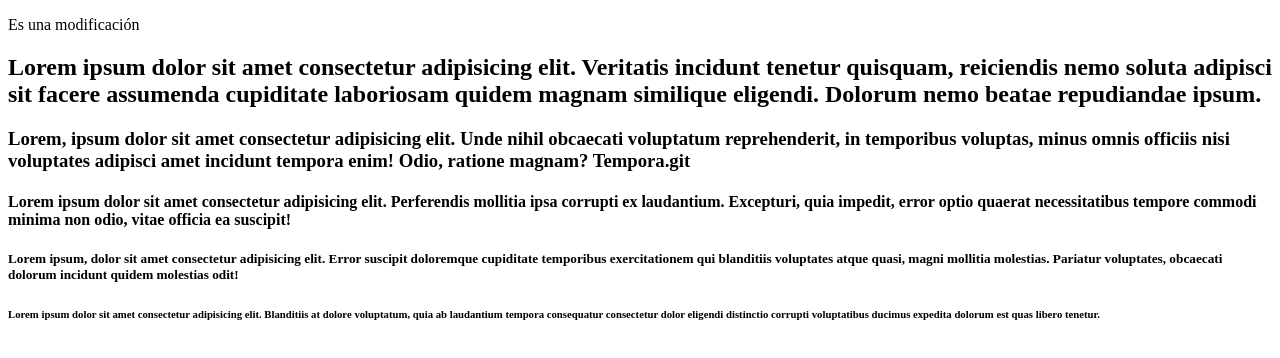
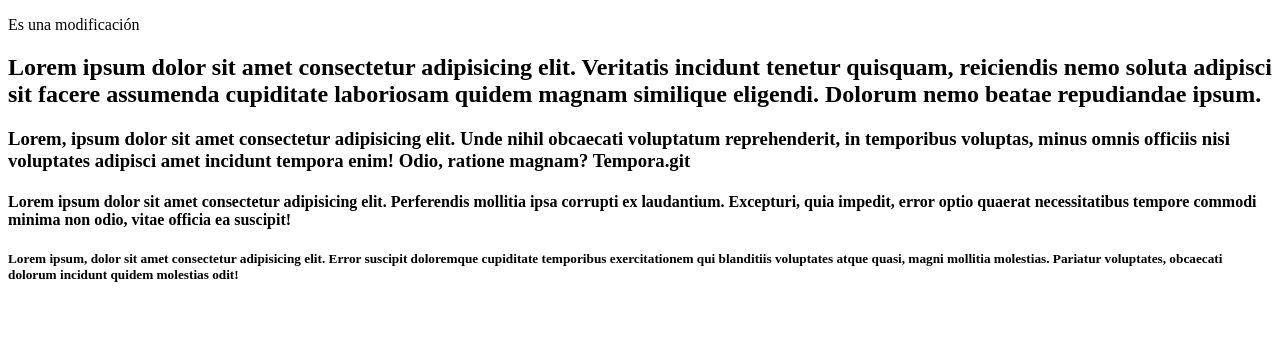
Before and after one commit to i-lema/practice-github, a plain HTML site: page index.html in a window 1280 px wide. Drawn offline with Linux system fonts and the light colour scheme.

Commit message:
Revert "añadir h6"
This reverts commit 4f0daa8242bac00d24bb7efafed534b7da87d1e1.

```diff
--- a/index.html
+++ b/index.html
@@ -11,6 +11,5 @@
     <h3>Lorem, ipsum dolor sit amet consectetur adipisicing elit. Unde nihil obcaecati voluptatum reprehenderit, in temporibus voluptas, minus omnis officiis nisi voluptates adipisci amet incidunt tempora enim! Odio, ratione magnam? Tempora.git </h3>
     <h4>Lorem ipsum dolor sit amet consectetur adipisicing elit. Perferendis mollitia ipsa corrupti ex laudantium. Excepturi, quia impedit, error optio quaerat necessitatibus tempore commodi minima non odio, vitae officia ea suscipit!</h4>
     <h5>Lorem ipsum, dolor sit amet consectetur adipisicing elit. Error suscipit doloremque cupiditate temporibus exercitationem qui blanditiis voluptates atque quasi, magni mollitia molestias. Pariatur voluptates, obcaecati dolorum incidunt quidem molestias odit!</h5>
-    <h6>Lorem ipsum dolor sit amet consectetur adipisicing elit. Blanditiis at dolore voluptatum, quia ab laudantium tempora consequatur consectetur dolor eligendi distinctio corrupti voluptatibus ducimus expedita dolorum est quas libero tenetur.</h6>
 </body>
 </html>
```
